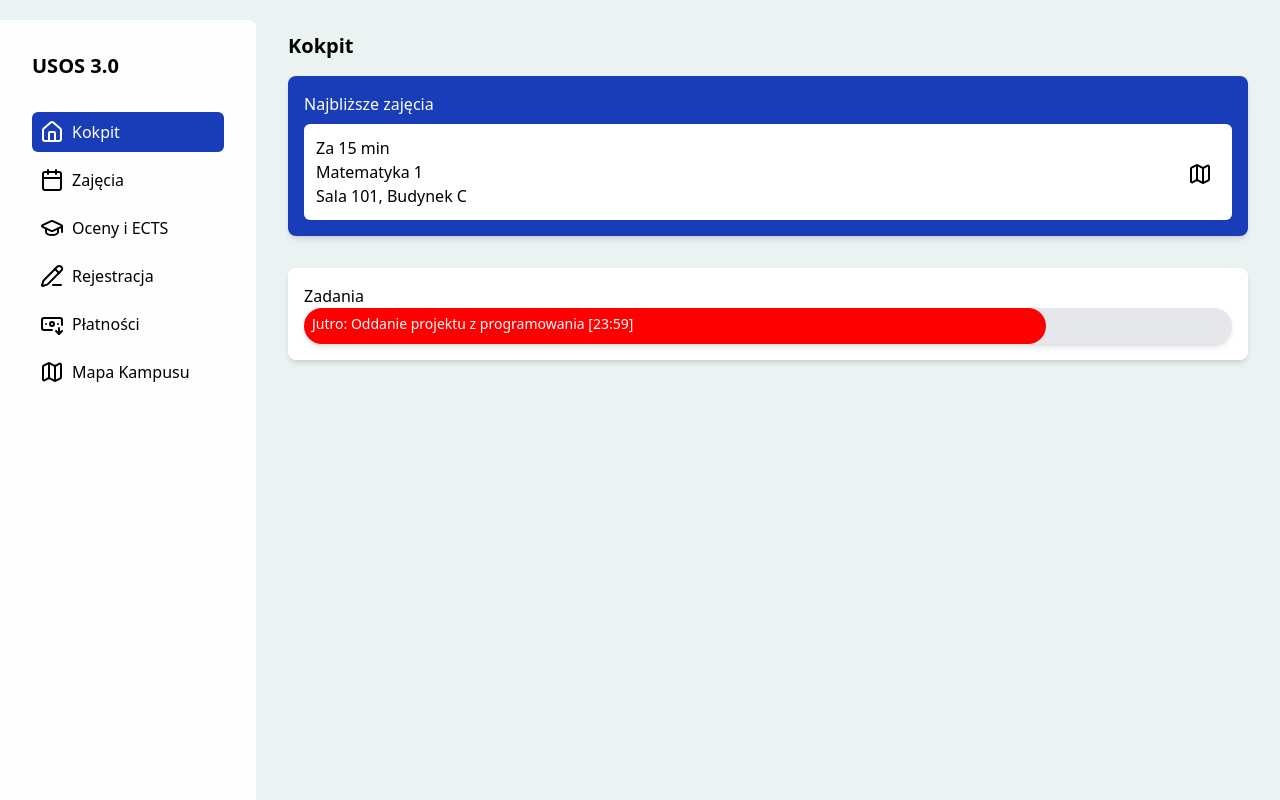
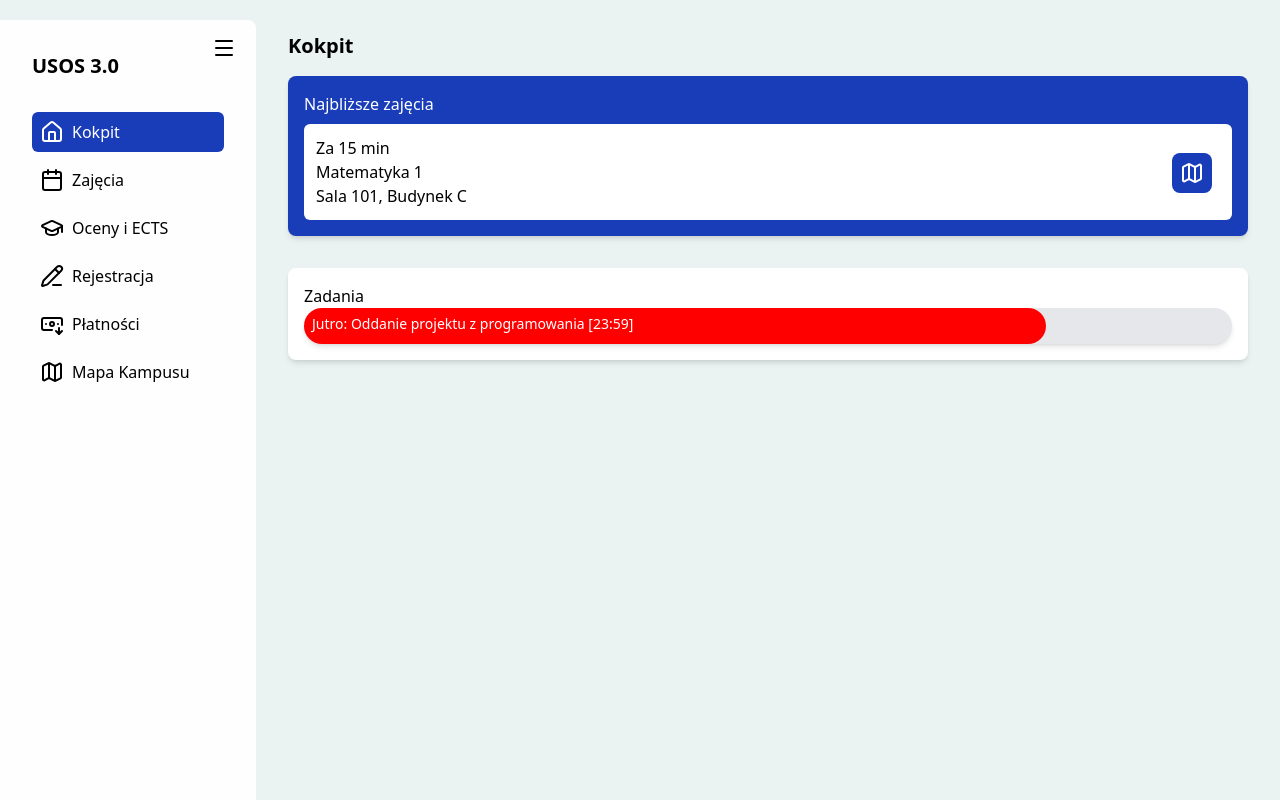
Before and after one commit to FreedyR/project_u, a React (Vite) app: page / in a window 1280 px wide. Built offline with nearby package versions, Linux system fonts and the light colour scheme.

Commit message:
add icons

```diff
--- a/src/App.jsx
+++ b/src/App.jsx
@@ -5,6 +5,7 @@ import {
   PencilLine,
   BanknoteArrowDown,
   Map,
+  Menu,
 } from "lucide-react";
 import "./App.css";
 function App() {
@@ -20,6 +21,7 @@ function App() {
     <>
       <aside className="absolute w-64  h-full pt-5">
         <nav className="h-full bg-[#fefefe] p-8 rounded-tr-lg">
+          <Menu className="absolute right-5 translate-y-[-1rem]" />
           <h1 className="text-xl font-bold uppercase">Usos 3.0</h1>
           <ul className="flex flex-col gap-2 mt-8">
             {Object.entries(Category).map(([key, [Icon, label]]) => (
@@ -42,11 +44,11 @@ function App() {
         </nav>
       </aside>
       <main className="h-full ml-64 p-8">
-        <section className="">
         <header>
           <h2 className="text-xl font-bold mb-4">Kokpit</h2>
         </header>
-          <article className="mt-4 bg-blue-800 p-4 rounded-lg shadow-md text-white">
+
+        <section className="mt-4 bg-blue-800 p-4 rounded-lg shadow-md text-white">
           <header>
             <p>Najbliższe zajęcia</p>
           </header>
@@ -55,11 +57,10 @@ function App() {
             <p className="font-medium">Matematyka 1</p>
             <p className="font-light text-gray">Sala 101, Budynek C</p>
 
-              <button className="absolute right-5 top-[40%]">
-                <Map />
+            <button className="absolute right-5 top-[30%] bg-blue-800 p-2 rounded-lg">
+              <Map className="text-white" />
             </button>
           </div>
-          </article>
         </section>
 
         <section className="bg-white p-4 rounded-lg shadow-md mt-8">
```
Lines whose indentation alone changed are shown as unchanged.
